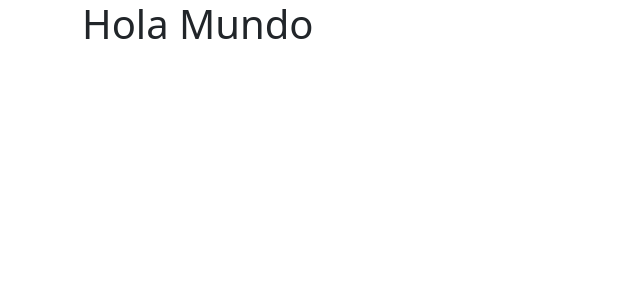
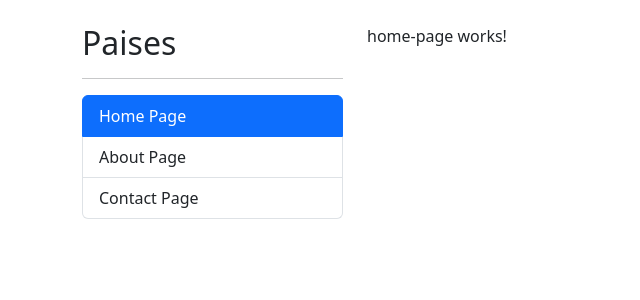
Before and after one commit to Esteban-Leandro/country-app, an Angular app: page / in a window 1280 px wide. Shown: the top 300 px of the page, without its empty margins (0-640 px from the left). Built offline with nearby package versions, Linux system fonts and the light colour scheme.

Commit message:
FEAT(): se agrega el routing de shared

```diff
--- a/src/app/app.component.html
+++ b/src/app/app.component.html
@@ -1 +1,12 @@
-<h1>Hola Mundo</h1>
+<div class="row mt-4">
+    <div class="col-3">
+        <!-- Sidebar -->
+        <shared-sidebar></shared-sidebar>
+    </div>
+    <div class="col">
+        <!-- Routing -->
+        <router-outlet></router-outlet>
+        <!-- <shared-home-page></shared-home-page> -->
+        <!-- <shared-about-page></shared-about-page> -->
+    </div>
+</div>
--- /dev/null
+++ b/src/app/shared/components/sidebar/sidebar.component.html
@@ -0,0 +1,13 @@
+
+<h2>Paises</h2>
+<hr>
+
+<ul class="list-group">
+    <li class="list-group-item" *ngFor="let route of ['', 'about', 'contact']"
+        [routerLink]="[ route ]"
+        routerLinkActive="active"
+        [routerLinkActiveOptions]="{ exact: true }">
+        {{ route || 'Home' | titlecase }} Page
+    </li>
+
+</ul>
--- /dev/null
+++ b/src/app/shared/components/sidebar/sidebar.component.ts
@@ -0,0 +1,11 @@
+import { Component } from '@angular/core';
+
+@Component({
+  selector: 'shared-sidebar',
+  templateUrl: './sidebar.component.html',
+  styles: [
+  ]
+})
+export class SidebarComponent {
+
+}
--- /dev/null
+++ b/src/app/shared/pages/about-page/about-page.component.html
@@ -0,0 +1 @@
+<p>about-page works!</p>
--- /dev/null
+++ b/src/app/shared/pages/about-page/about-page.component.ts
@@ -0,0 +1,11 @@
+import { Component } from '@angular/core';
+
+@Component({
+  selector: 'shared-about-page',
+  templateUrl: './about-page.component.html',
+  styles: [
+  ]
+})
+export class AboutPageComponent {
+
+}
--- /dev/null
+++ b/src/app/shared/pages/contact-page/contact-page.component.html
@@ -0,0 +1 @@
+<p>contact-page works!</p>
--- /dev/null
+++ b/src/app/shared/pages/contact-page/contact-page.component.ts
@@ -0,0 +1,11 @@
+import { Component } from '@angular/core';
+
+@Component({
+  selector: 'app-contact-page',
+  templateUrl: './contact-page.component.html',
+  styles: [
+  ]
+})
+export class ContactPageComponent {
+
+}
--- /dev/null
+++ b/src/app/shared/pages/home-page/home-page.component.html
@@ -0,0 +1 @@
+<p>home-page works!</p>
```
Also changed, not shown: src/app/app-routing.module.ts (added, +21 -0 lines), src/app/app.module.ts (+6 -1 lines), src/app/shared/pages/home-page/home-page.component.ts (added, +9 -0 lines), src/app/shared/shared.module.ts (added, +31 -0 lines).
